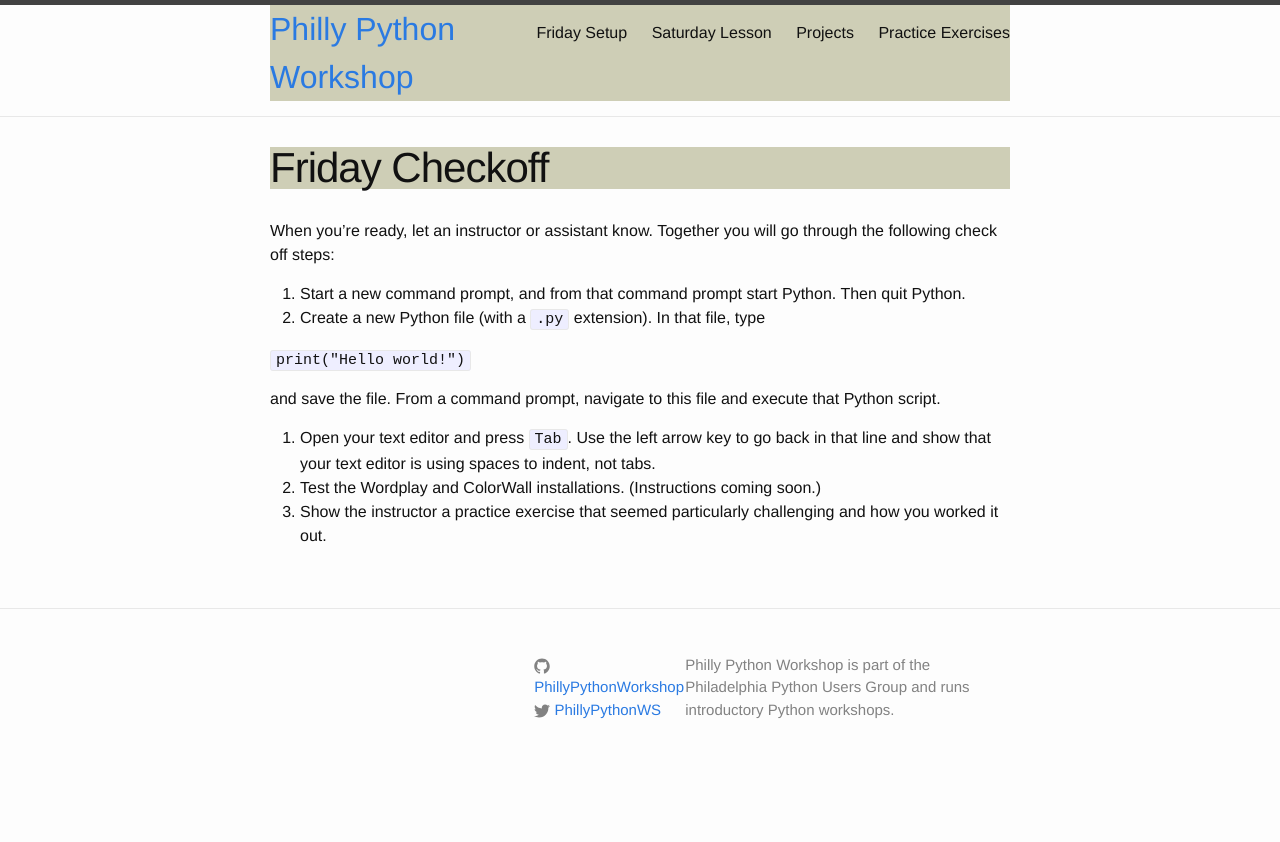
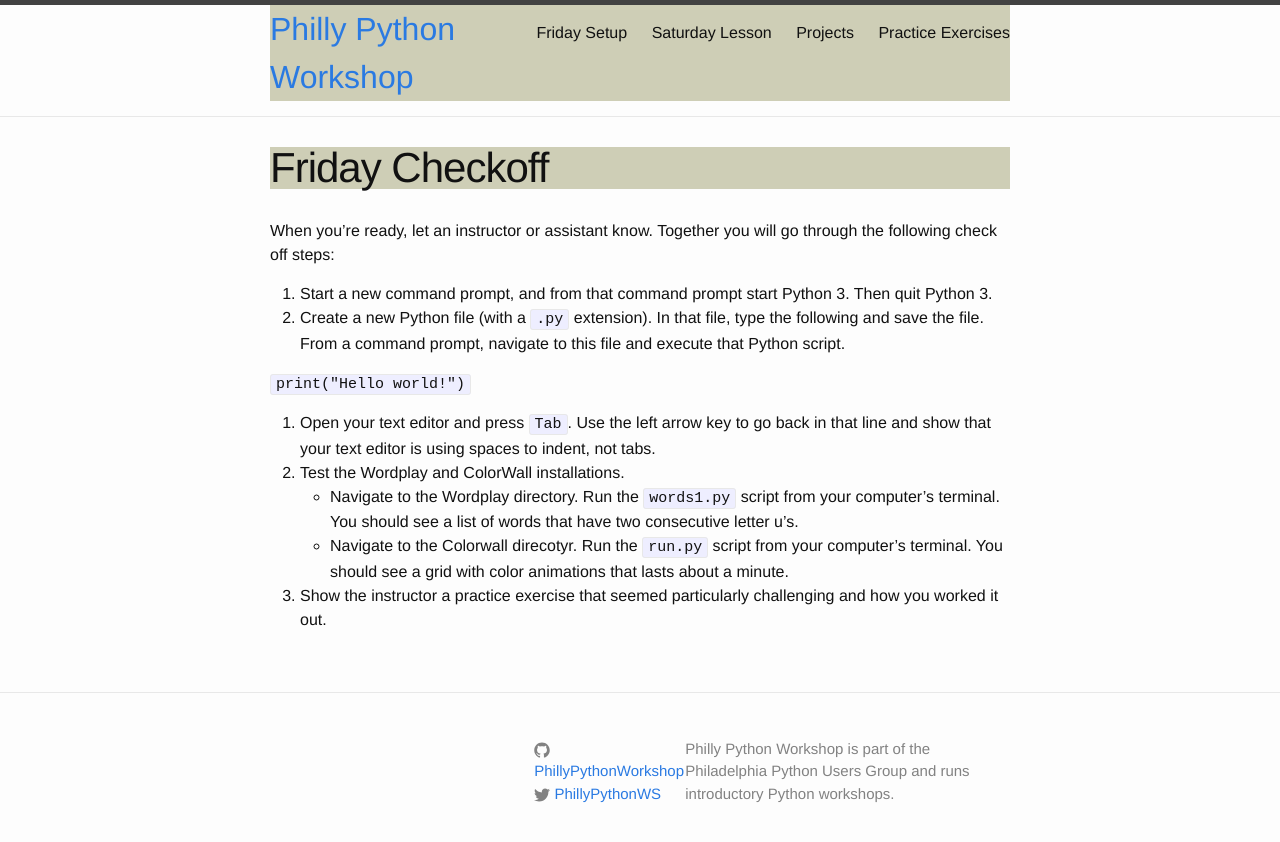
Before and after one commit to PhillyPythonWorkshop/PhillyPythonWorkshop.github.io, a Jekyll site: the page built from pages/friday_checkoff.md, in a window 1280 px wide. Shown: the top 842 px of the page. Built offline with Jekyll 4.4.1, drawn with Linux system fonts in a browser that asks for light colours.

Commit message:
add more instructions to fri checkoff

```diff
--- a/pages/friday_checkoff.md
+++ b/pages/friday_checkoff.md
@@ -6,13 +6,13 @@ permalink: /fridaycheckoff/
 
 When you're ready, let an instructor or assistant know.  Together you will go through the following check off steps:
 
-1.  Start a new command prompt, and from that command prompt start Python. Then quit Python.
-2. Create a new Python file (with a `.py` extension).  In that file, type
+1. Start a new command prompt, and from that command prompt start Python 3. Then quit Python 3.
+2. Create a new Python file (with a `.py` extension).  In that file, type the following and save the file.  From a command prompt, navigate to this file and execute that Python script.
 
 `print("Hello world!")`
 
-and save the file.  From a command prompt, navigate to this file and execute that Python script.
-
 3. Open your text editor and press `Tab`. Use the left arrow key to go back in that line and show that your text editor is using spaces to indent, not tabs.
-4.  Test the Wordplay and ColorWall installations.  (Instructions coming soon.)
+4.  Test the Wordplay and ColorWall installations.
+* Navigate to the Wordplay directory.  Run the `words1.py` script from your computer's terminal.  You should see a list of words that have two consecutive letter u's.
+* Navigate to the Colorwall direcotyr. Run the `run.py` script from your computer's terminal.  You should see a grid with color animations that lasts about a minute.
 5.  Show the instructor a practice exercise that seemed particularly challenging and how you worked it out.
```
